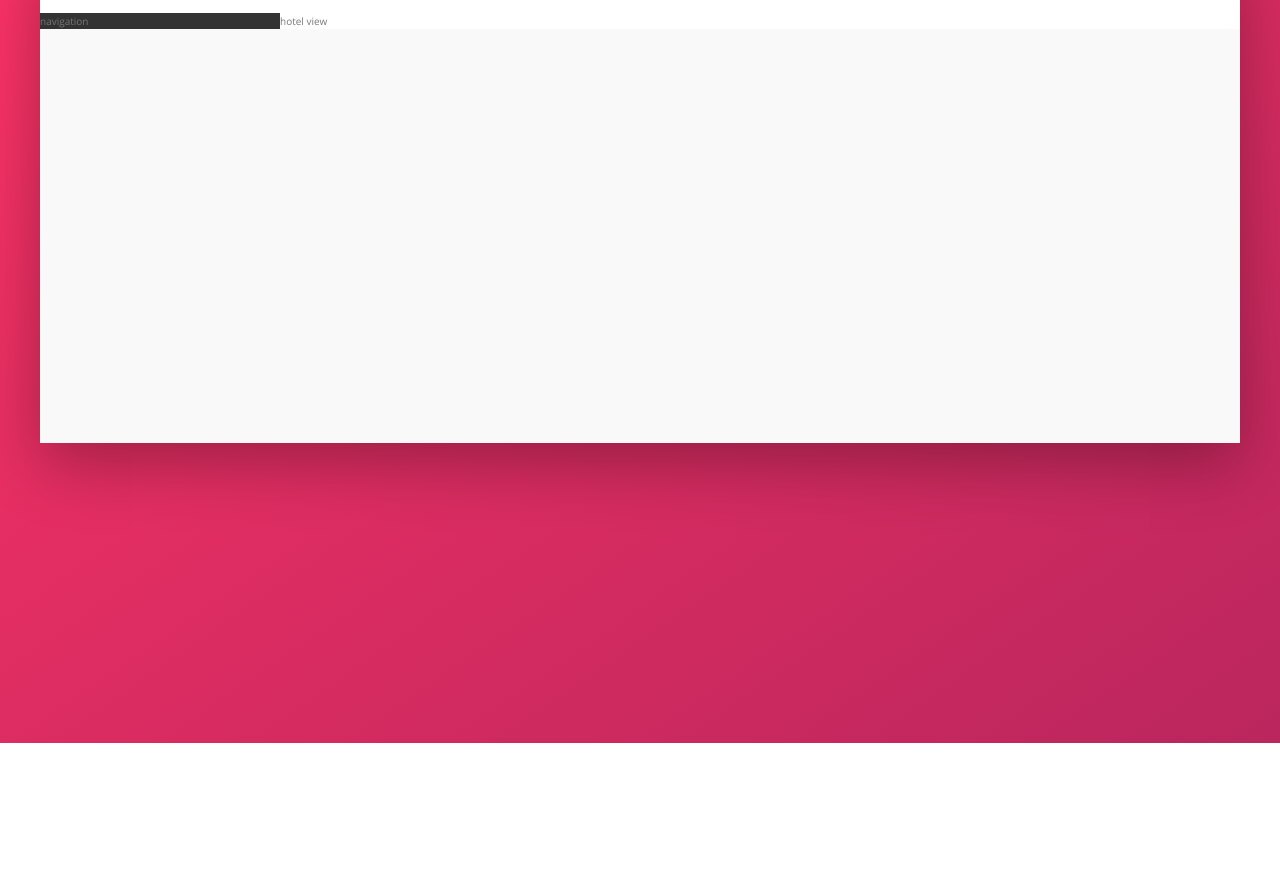
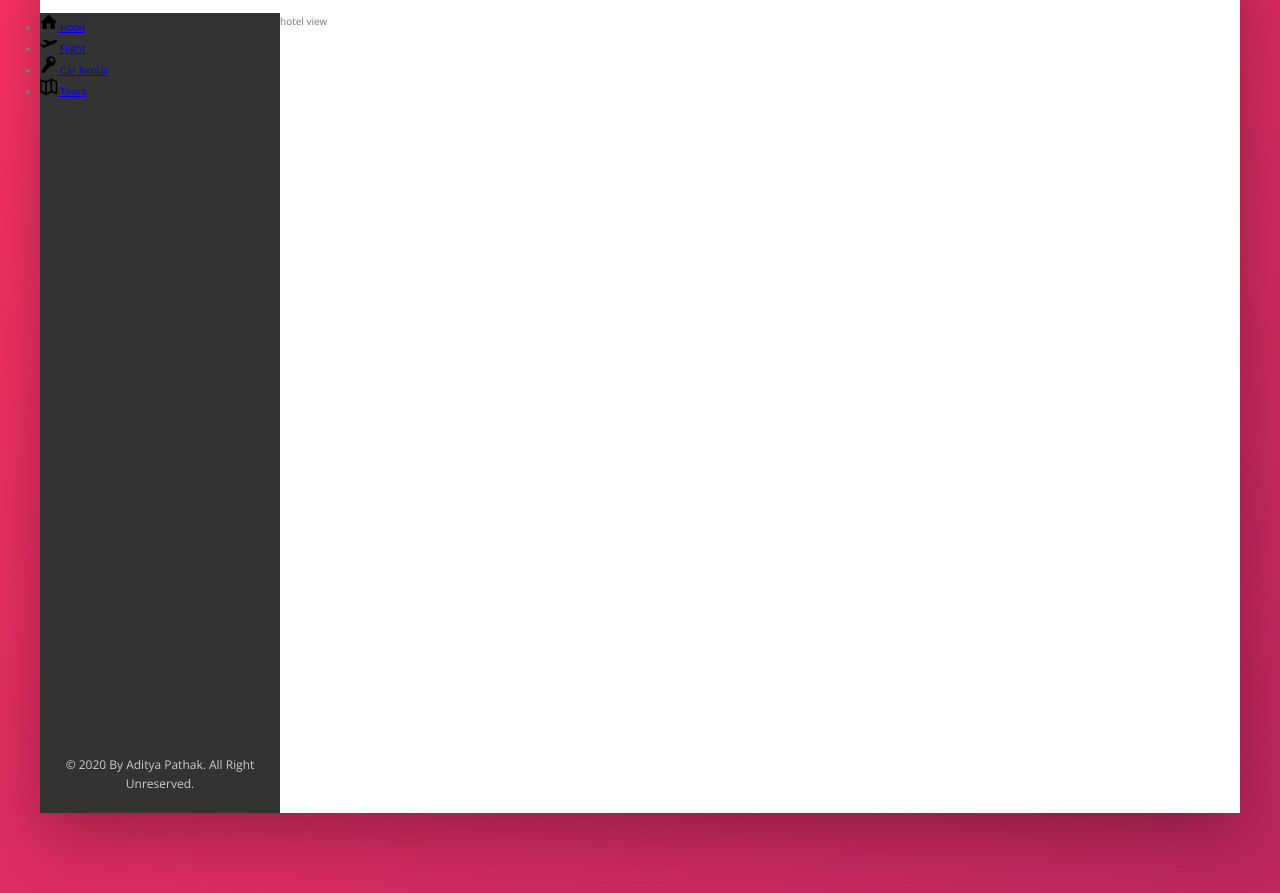
Before and after one commit to adityaind/Tour-Booking-Website--FLEXBOX, a website: page starter/index.html in a window 1280 px wide. Shown: the part 137-1030 px from the top of the page. Before the commit the page ends 880 px from the top, so only its background shows below. Drawn offline with nearby package versions, Linux system fonts and the light colour scheme.

Commit message:
building the sidebar navigation part 1

```diff
--- a/starter/index.html
+++ b/starter/index.html
@@ -47,7 +47,43 @@
             </header>
             <div class="content">
                 <nav class="sidebar">
-                    navigation
+                    <ul class="side-nav">
+                        <li class="side-nav__item">
+                            <a href="#" class="side-nav__link">
+                                <svg class="side-nav__icon">
+                                    <use xlink:href="img/sprite.svg#icon-home"></use>
+                                </svg>
+                                <span>Hotel</span>
+                            </a>
+                        </li>
+                        <li class="side-nav__item">
+                            <a href="#" class="side-nav__link">
+                                <svg class="side-nav__icon">
+                                    <use xlink:href="img/sprite.svg#icon-aircraft-take-off"></use>
+                                </svg>
+                                <span>Flight</span>
+                            </a>
+                        </li><li class="side-nav__item">
+                            <a href="#" class="side-nav__link">
+                                <svg class="side-nav__icon">
+                                    <use xlink:href="img/sprite.svg#icon-key"></use>
+                                </svg>
+                                <span>Car Rental</span>
+                            </a>
+                        </li>
+                        <li class="side-nav__item">
+                            <a href="#" class="side-nav__link">
+                                <svg class="side-nav__icon">
+                                    <use xlink:href="img/sprite.svg#icon-map"></use>
+                                </svg>
+                                <span>Tours</span>
+                            </a>
+                        </li>
+
+                    </ul>
+                    <div class="legal">
+                        &copy; 2020 By Aditya Pathak. All Right Unreserved.
+                    </div>
                 </nav>
                 <main class="hotel-view">hotel view</main>
             </div>
--- a/starter/sass/_components.scss
+++ b/starter/sass/_components.scss
@@ -102,3 +102,30 @@
         margin-right: 1rem;
     }
 }
+
+
+
+
+//Side navigation
+
+.side-nav {
+
+
+    &__item{
+
+    }
+    &__link{
+
+    }
+    &__icon{
+        width: 1.75rem;
+        height: 1.75rem;
+    }
+}
+
+.legal{
+    font-size: 1.2rem;
+    color: var(--color-grey-light-4);
+    text-align: center;
+    padding: 2rem;
+}
--- a/starter/sass/_layout.scss
+++ b/starter/sass/_layout.scss
@@ -22,8 +22,13 @@
 .sidebar{
     background-color: var(--color-grey-dark-1);
     flex: 0 0 20%;
+    display: flex;
+    flex-direction: column;
+    justify-content: space-between;
 }
 .hotel-view{
     background-color: #fff;
     flex: 1;
+    //below height is only given for testing purpose, should be removed later.
+    height: 80rem;
 }
```
Also changed, not shown: starter/css/style.css.
